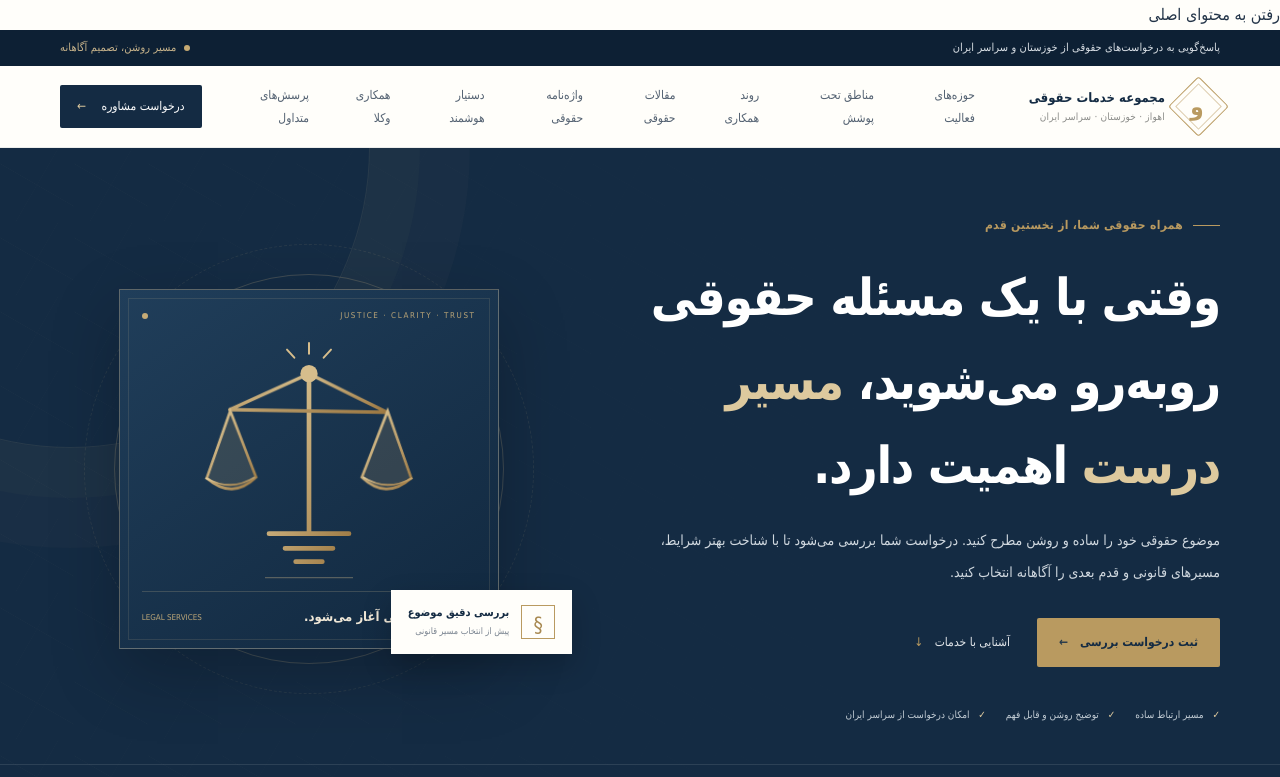
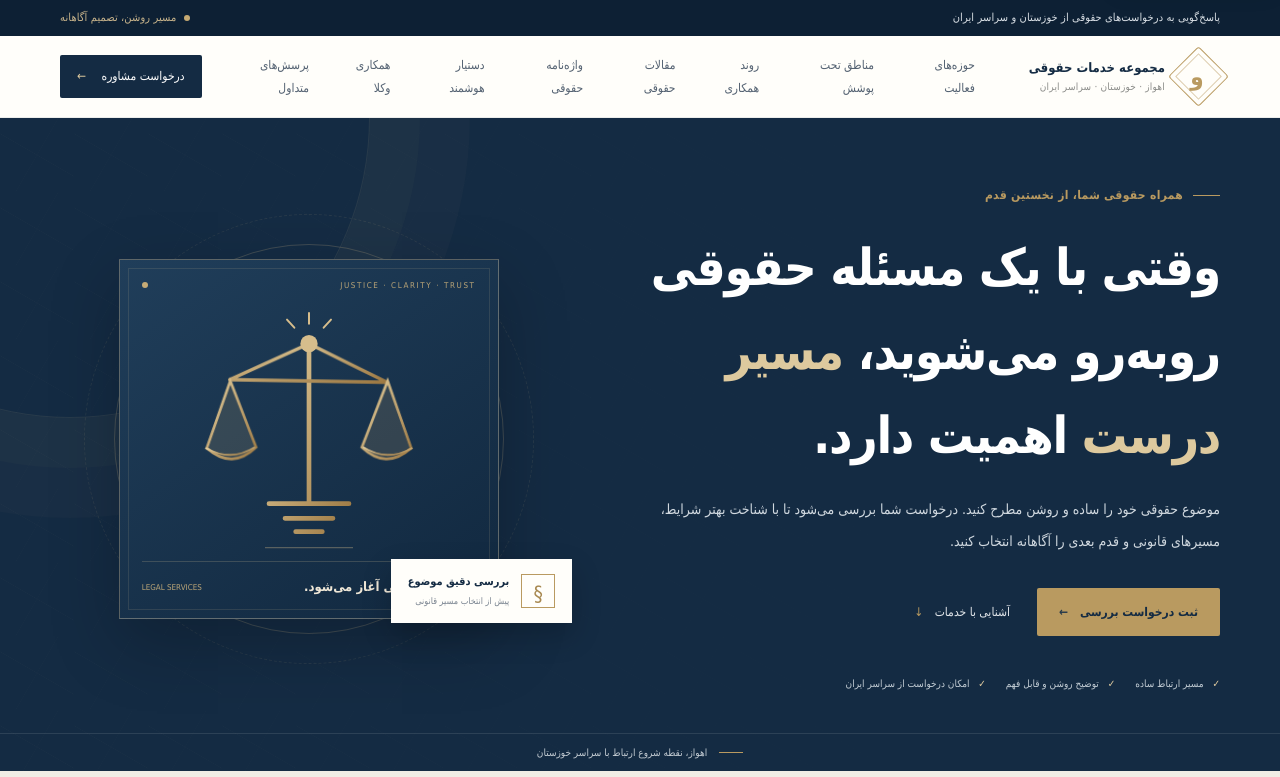
Before and after one commit to ahmadmousavi5908-crypto/vakilsite, a Next.js app: page / in a window 1280 px wide. Shown: the top 777 px of the page. Built offline with nearby package versions, Linux system fonts and the light colour scheme; no server answers; the database is empty.

Commit message:
Add keyboard accessibility and reduced-motion support

```diff
--- a/src/app/globals.css
+++ b/src/app/globals.css
@@ -583,3 +583,10 @@ html {
     font-size: 11px;
   }
 }
+
+
+/* Accessibility: keyboard skip navigation and visible focus states */
+.skip-link{position:fixed;top:8px;right:8px;z-index:1000;transform:translateY(-160%);background:#fffefa;color:#142b43;border:2px solid #b99a60;padding:10px 16px;font-size:12px;font-weight:700;box-shadow:0 8px 24px rgba(0,0,0,.18)}
+.skip-link:focus{transform:translateY(0);outline:3px solid #e4cf9f;outline-offset:3px}
+:where(a,button,input,select,textarea,summary):focus-visible{outline:3px solid #b99a60;outline-offset:3px}
+@media(prefers-reduced-motion:reduce){html{scroll-behavior:auto}*,*::before,*::after{scroll-behavior:auto!important;animation-duration:.01ms!important;animation-iteration-count:1!important;transition-duration:.01ms!important}}
```
